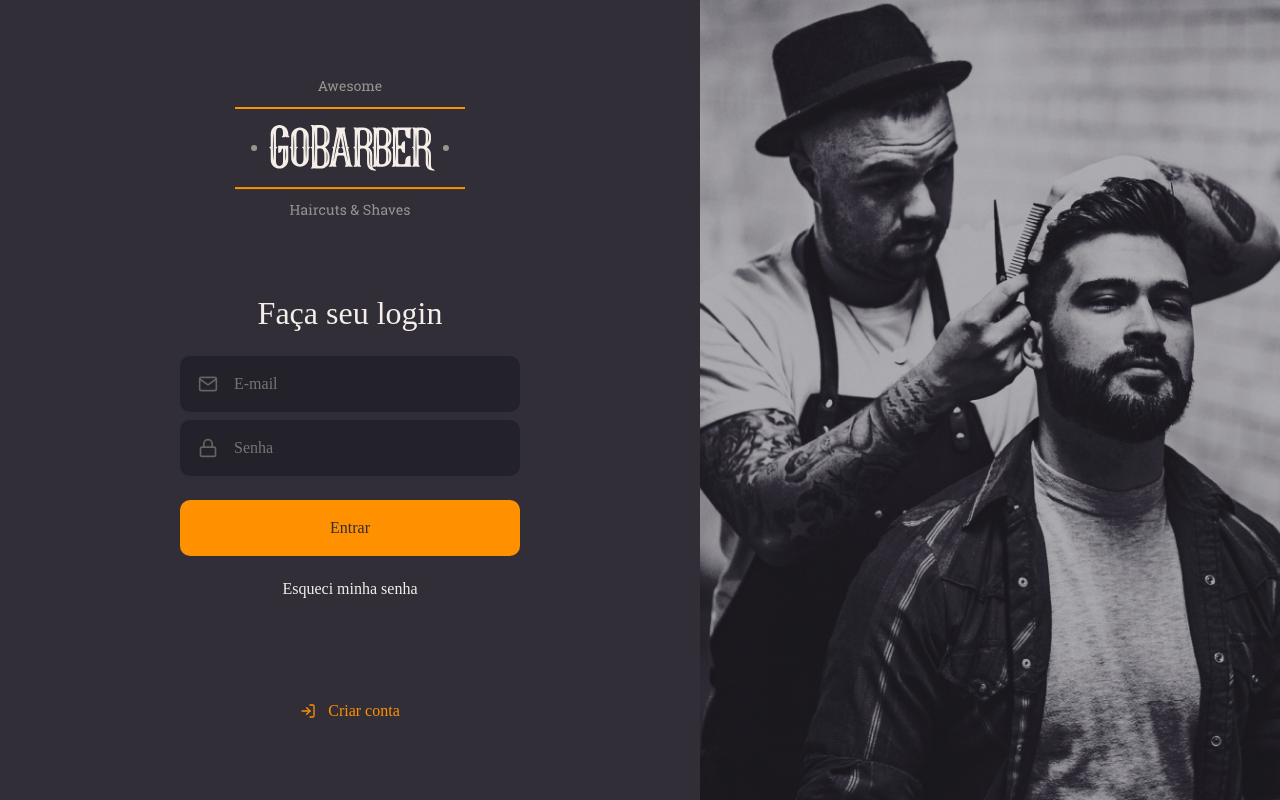
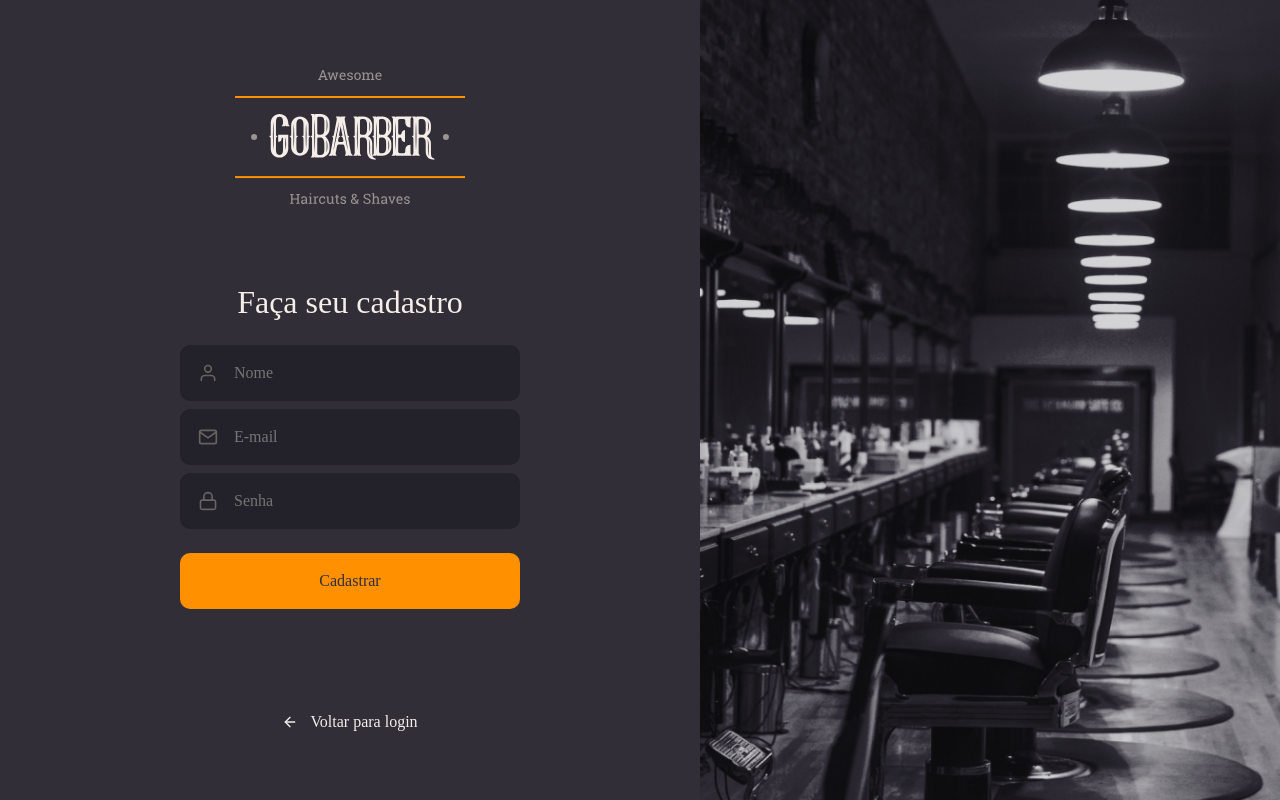
Before and after one commit to locrz/go-barber-web, a React (Create React App) app: page / in a window 1280 px wide. Built offline with nearby package versions, Linux system fonts and the light colour scheme; the HTML template or start-up script is replaced by a standard one.

Commit message:
Create signUp page

```diff
--- a/src/App.tsx
+++ b/src/App.tsx
@@ -1,11 +1,12 @@
 import React from 'react';
 
-import SignIn from './pages/SignIn';
+// import SignIn from './pages/SignIn';
+import SignUp from './pages/SignUp';
 import GlobalStyles from './styles/global';
 
 const App: React.FC = () => (
   <>
-    <SignIn />
+    <SignUp />
     <GlobalStyles />
   </>
 );
--- /dev/null
+++ b/src/pages/SignUp/index.tsx
@@ -0,0 +1,36 @@
+import React from 'react';
+import { FiArrowLeft, FiUser, FiMail, FiLock } from 'react-icons/fi';
+
+import logo from '../../assets/logo.svg';
+
+import Input from '../../components/Input';
+import Button from '../../components/Button';
+
+import { Container, Content, Background } from './styles';
+
+const SignUp: React.FC = () => (
+  <Container>
+    <Content>
+      <img src={logo} alt="GoBarber" />
+
+      <form>
+        <h1>Faça seu cadastro</h1>
+
+        <Input name="name" placeholder="Nome" icon={FiUser} />
+        <Input name="email" placeholder="E-mail" icon={FiMail} />
+        <Input name="password" placeholder="Senha" icon={FiLock} />
+
+        <Button type="submit">Cadastrar</Button>
+      </form>
+
+      <a href="#">
+        <FiArrowLeft />
+        Voltar para login
+      </a>
+    </Content>
+
+    <Background />
+  </Container>
+);
+
+export default SignUp;
--- /dev/null
+++ b/src/pages/SignUp/styles.ts
@@ -0,0 +1,72 @@
+import styled from 'styled-components';
+import { shade } from 'polished';
+
+import imageBackground from '../../assets/sign-up-background.png';
+
+export const Container = styled.div`
+  height: 100vh;
+
+  display: flex;
+  align-items: stretch;
+`;
+
+export const Content = styled.div`
+  display: flex;
+  flex-direction: column;
+
+  justify-content: center;
+  align-items: center;
+
+  width: 100%;
+  max-width: 700px;
+
+  form {
+    width: 340px;
+    margin: 80px 0;
+    text-align: center;
+
+    h1 {
+      margin-bottom: 24px;
+    }
+
+    a {
+      display: block;
+      color: #F4EDE8;
+      text-decoration: none;
+      margin-top: 24px;
+      transition: color 0.2s;
+
+      &:hover {
+        color: ${shade(0.2, '#F4EDE8')};
+      }
+    }
+  }
+
+  > a {
+    display: block;
+    color: #F4EDE8;
+    text-decoration: none;
+    margin-top: 24px;
+    transition: color 0.2s;
+    font-weight: 500;
+
+    display: flex;
+    justify-content: center;
+    align-items: center;
+
+    &:hover {
+      color: ${shade(0.2, '#F4EDE8')};
+    }
+
+    svg {
+      margin-right: 12px;
+    }
+  }
+`;
+
+export const Background = styled.div`
+  flex: 1;
+
+  background: url(${imageBackground}) no-repeat center;
+  background-size: cover;
+`;
```
Also changed, not shown: src/assets/sign-up-background.png (added).
